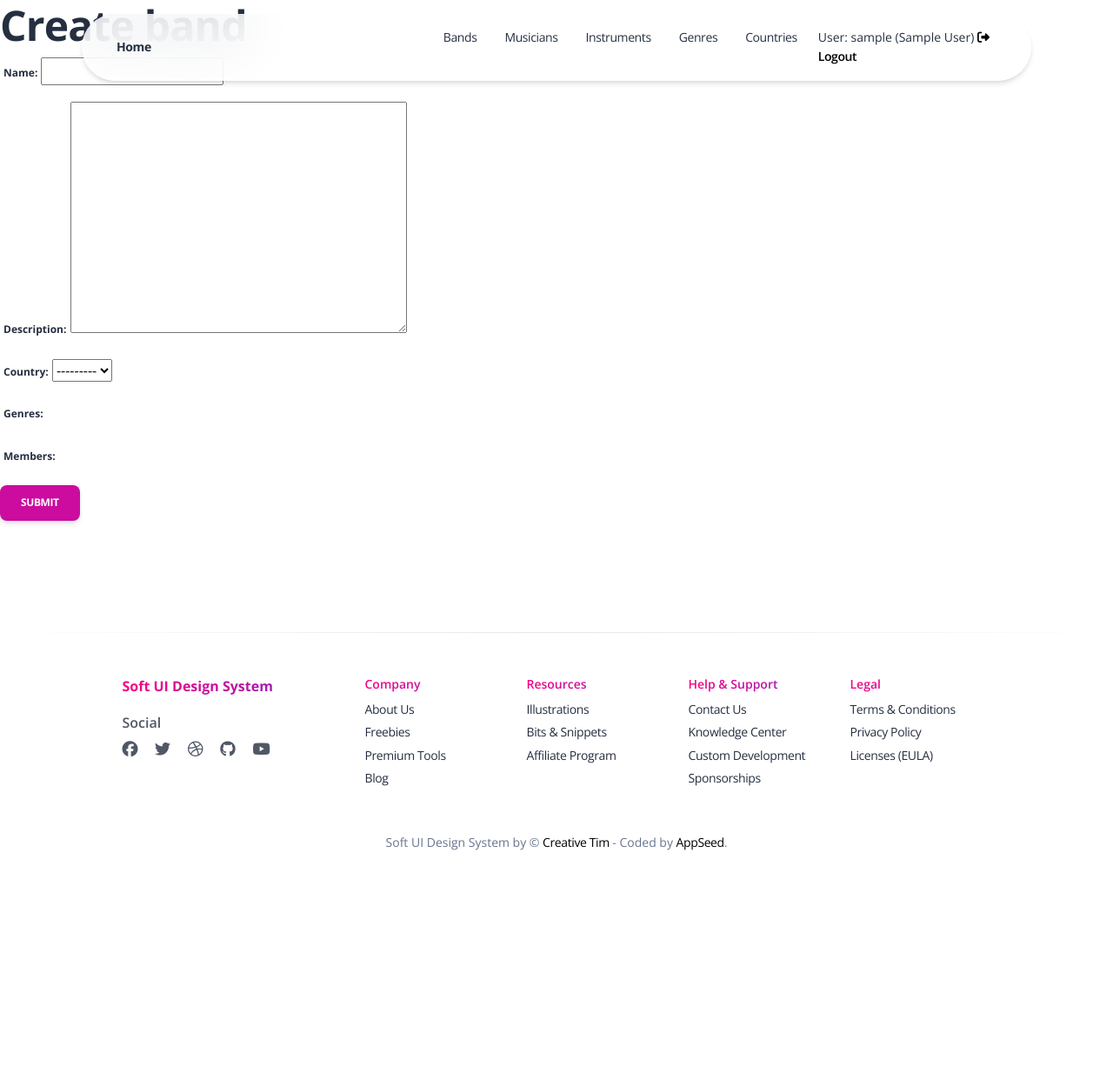
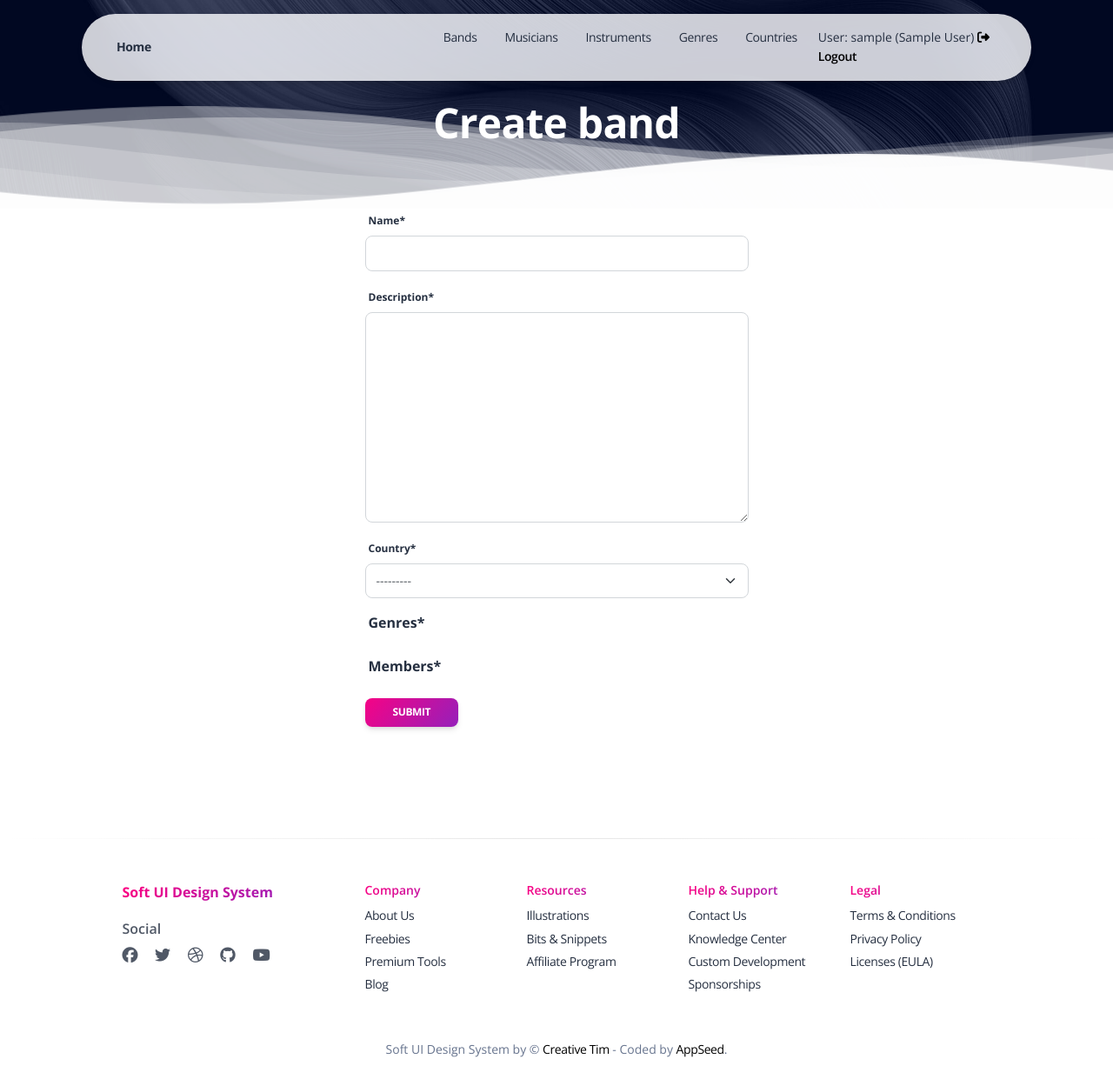
Before and after one commit to VladyslavKlevanskyi/music-world, a Django app: page /bands/create/ in a window 1280 px wide. Shown: the whole page at 87% size. Before the commit the page ends 978 px from the top, so only its background shows below. Run offline with Django 4.2, Linux system fonts and the light colour scheme; the visitor is signed in with stand-in values (Sample User, id 1); data that the repository does not hold is empty; some libraries are stand-ins or nearby versions.

Commit message:
Modified template band_form.html

```diff
--- a/templates/catalog/band_form.html
+++ b/templates/catalog/band_form.html
@@ -1,11 +1,60 @@
 {% extends "base.html" %}
+{% load crispy_forms_filters %}
+
+{% block title %} {{ object|yesno:"Update,Create" }} band {% endblock title %}
+
+<!-- Specific CSS goes HERE -->
+{% block stylesheets %}
+  <link href="{{ ASSETS_ROOT }}/css/custom-styles.css" rel="stylesheet" />
+{% endblock stylesheets %}
 
 {% block content %}
-  <h1>{{ object|yesno:"Update,Create" }} band</h1>
 
-  <form action="" method="post" novalidate>
-    {% csrf_token %}
-    {{ form.as_p }}
-    <input type="submit" value="Submit" class="btn btn-primary">
-  </form>
+	<section class="header-2">
+    <div class="page-header-lists section-height-30 relative" style="background-image: url('{{ ASSETS_ROOT }}/img/curved-images/curved.jpg')">
+      <div class="container">
+
+        <div class="row">
+          <div class="col-lg-7 text-center mx-auto mt-7">
+            <h1 class="text-white pt-3">
+              {{ object|yesno:"Update,Create" }} band
+            </h1>
+          </div>
+        </div>
+
+      </div>
+
+      <div class="position-absolute w-100 z-index-1 bottom-0">
+        <svg class="waves" xmlns="http://www.w3.org/2000/svg" xmlns:xlink="http://www.w3.org/1999/xlink" viewBox="0 24 150 40" preserveAspectRatio="none" shape-rendering="auto">
+          <defs>
+            <path id="gentle-wave" d="M-160 44c30 0 58-18 88-18s 58 18 88 18 58-18 88-18 58 18 88 18 v44h-352z" />
+          </defs>
+          <g class="moving-waves">
+            <use xlink:href="#gentle-wave" x="48" y="-1" fill="rgba(255,255,255,0.40" />
+            <use xlink:href="#gentle-wave" x="48" y="3" fill="rgba(255,255,255,0.35)" />
+            <use xlink:href="#gentle-wave" x="48" y="5" fill="rgba(255,255,255,0.25)" />
+            <use xlink:href="#gentle-wave" x="48" y="8" fill="rgba(255,255,255,0.20)" />
+            <use xlink:href="#gentle-wave" x="48" y="13" fill="rgba(255,255,255,0.15)" />
+            <use xlink:href="#gentle-wave" x="48" y="16" fill="rgba(255,255,255,0.95" />
+          </g>
+        </svg>
+      </div>
+    </div>
+  </section>
+
+  <section>
+    <div class="container">
+      <div class="row">
+        <div class="col-lg-5 mx-auto">
+          <form action="" method="post" novalidate>
+            {% csrf_token %}
+            {{ form|crispy }}
+            <input type="submit" value="Submit" class="btn btn-sm bg-gradient-primary">
+          </form>
+        </div>
+      </div>
+    </div>
+  </section>
+
+
 {% endblock %}
```
